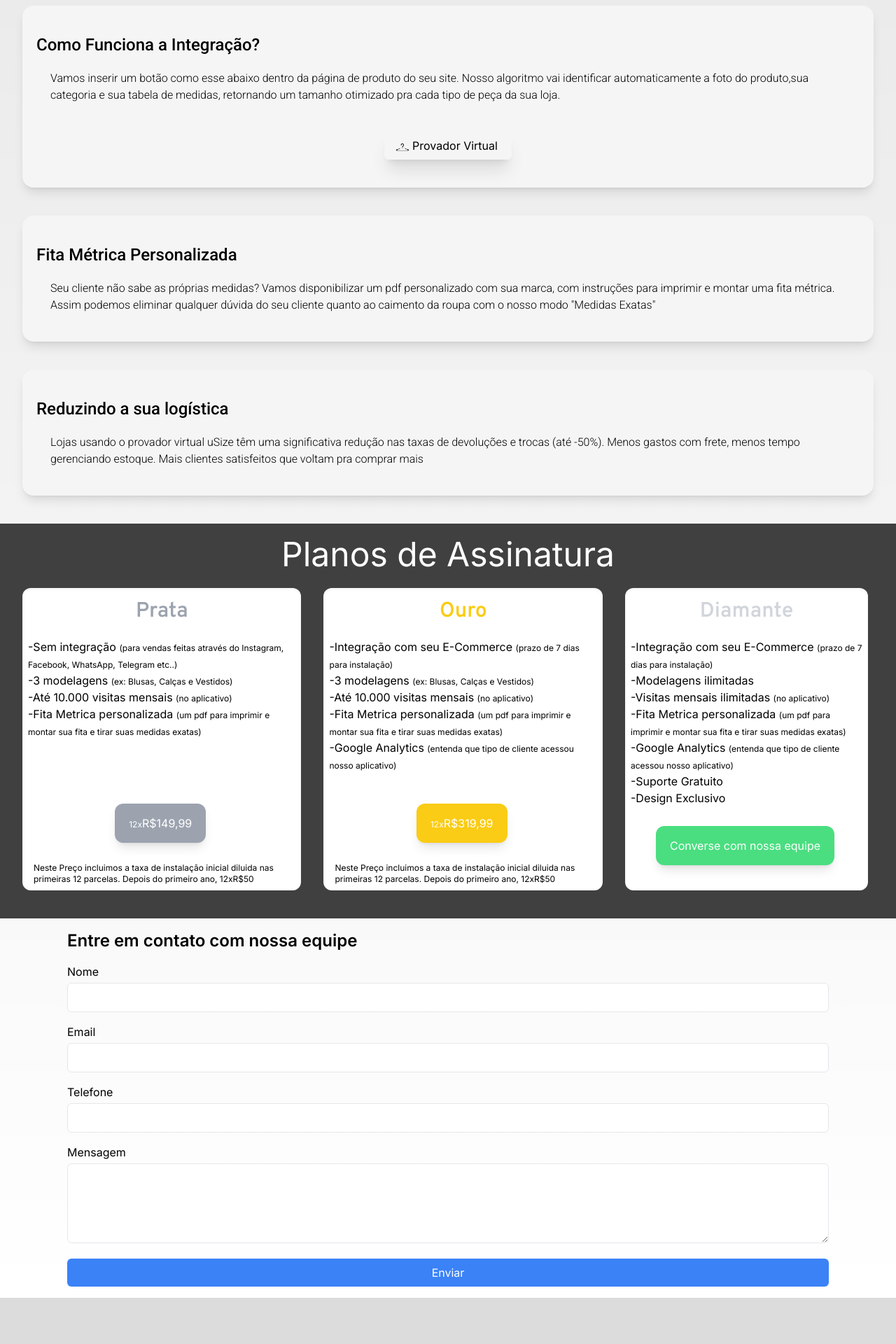
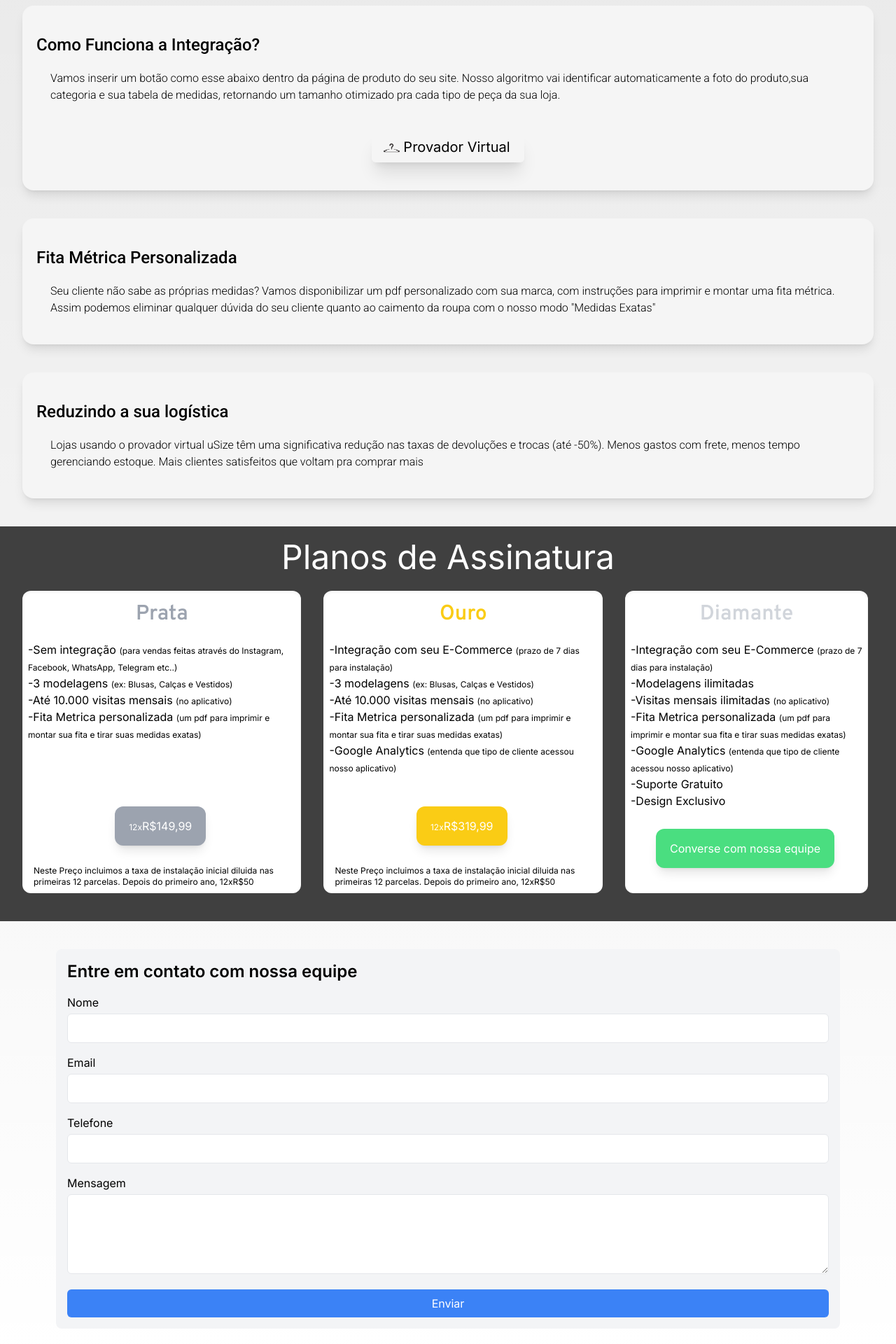
Before and after one commit to Costa-Vitor-Fernandes/landing-the-size, a Next.js app: page / in a window 1280 px wide. Shown: the part 1403-3323 px from the top of the page at 70% size. Before the commit the page ends 3257 px from the top, so only its background shows below. Built offline with nearby package versions, Linux system fonts and the light colour scheme.

Commit message:
layout adjustments

```diff
--- a/components/ContactForm.tsx
+++ b/components/ContactForm.tsx
@@ -48,7 +48,7 @@ const ContactForm = () => {
   };
 
   return (
-    <div id='contato' className=" mx-20 p-4 ">
+    <div id='contato' className=" mx-20 p-4 bg-gray-100 rounded-lg my-10 ">
       <h2 className="text-2xl font-semibold mb-4">Entre em contato com nossa equipe</h2>
       <form className='flex flex-col' onSubmit={handleSubmit}>
         <div className="mb-4">
--- a/pages/index.tsx
+++ b/pages/index.tsx
@@ -257,14 +257,14 @@ export default function Home() {
           de peça da sua loja.
         </p>
         <button
-          className=" self-center flex shadow-xl rounded-md px-5 py-2 mb-10"
+          className=" self-center flex shadow-xl rounded-md px-5 py-2 mb-10 text-xl"
           onClick={() => handleModal()}
         >
           <Image
             className="relative top-2 right-1"
             src={"/uSizeSymbol.png"}
-            width={20}
-            height={20}
+            width={25}
+            height={40}
             alt="uSize hanger icon"
           />
           Provador Virtual
```
Also changed, not shown: 1 other file (tests, documents, lock files or other folders).
